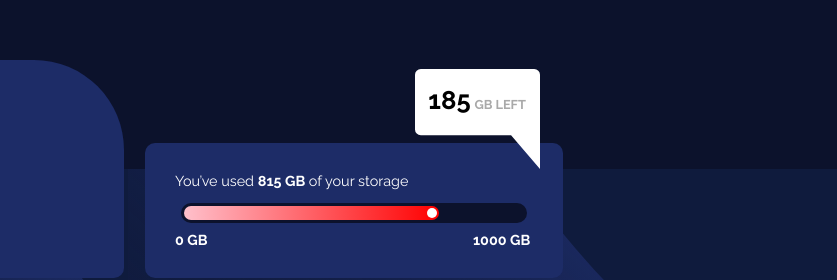
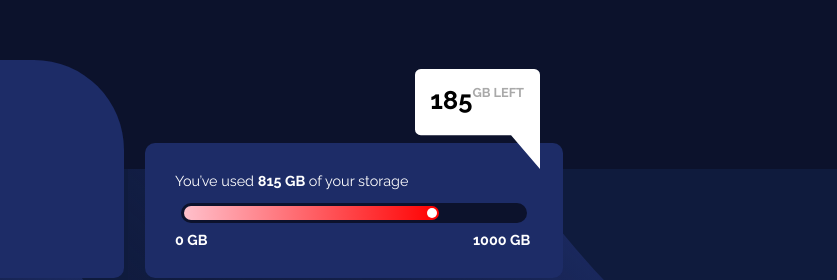
Before and after one commit to kwh1t3106/fylo-data-storage, a plain HTML site: page index.html in a window 1280 px wide. Shown: the part 231-511 px from the top of the page, 443-1280 px from the left. Drawn offline with Linux system fonts and the light colour scheme.

Commit message:
Update index.html

```diff
--- a/index.html
+++ b/index.html
@@ -35,9 +35,9 @@
   	</div>
 
 	<div class="container-3">
-		<div class="inner-container">
-			<p><span class="big-font">185</span> <span class="small-font">GB LEFT</span></p>
-		</div>
+<!--		<div class="inner-container">-->
+			<p class="inner-container"><span class="big-font">185</span> <span class="small-font">GB LEFT</span></p>
+<!--		</div>-->
 	</div>
  </div>
 
```
